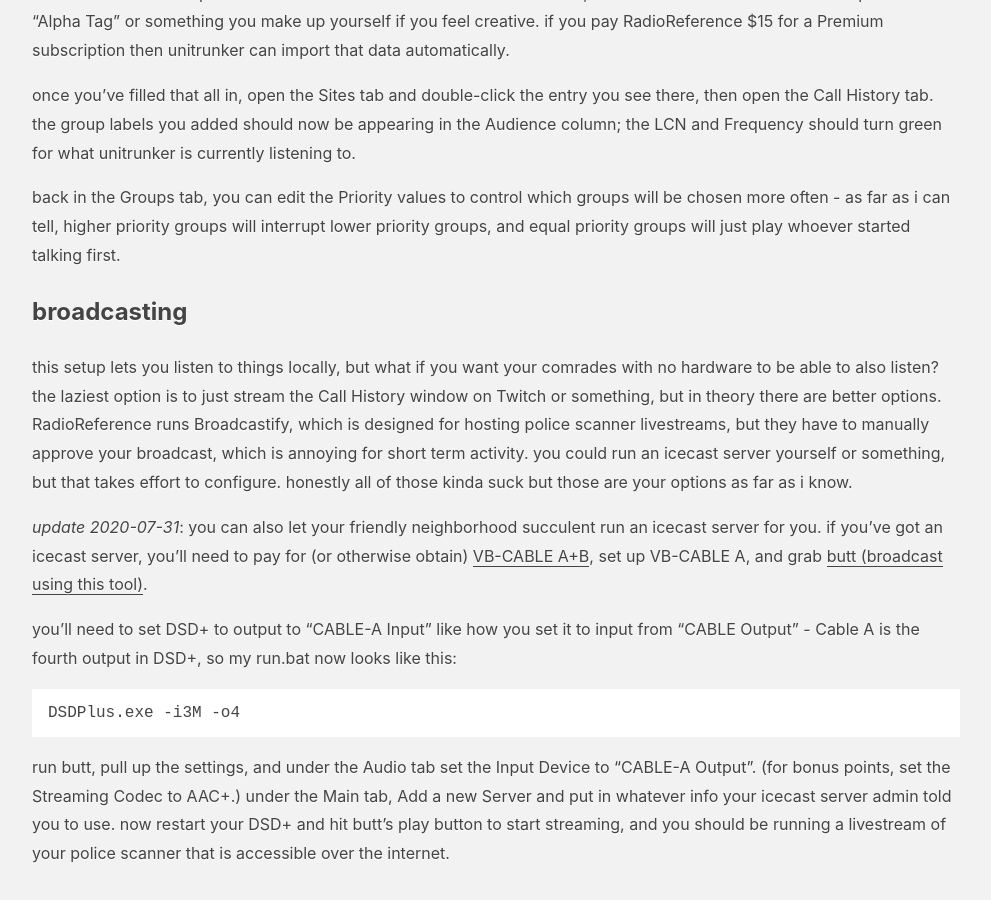
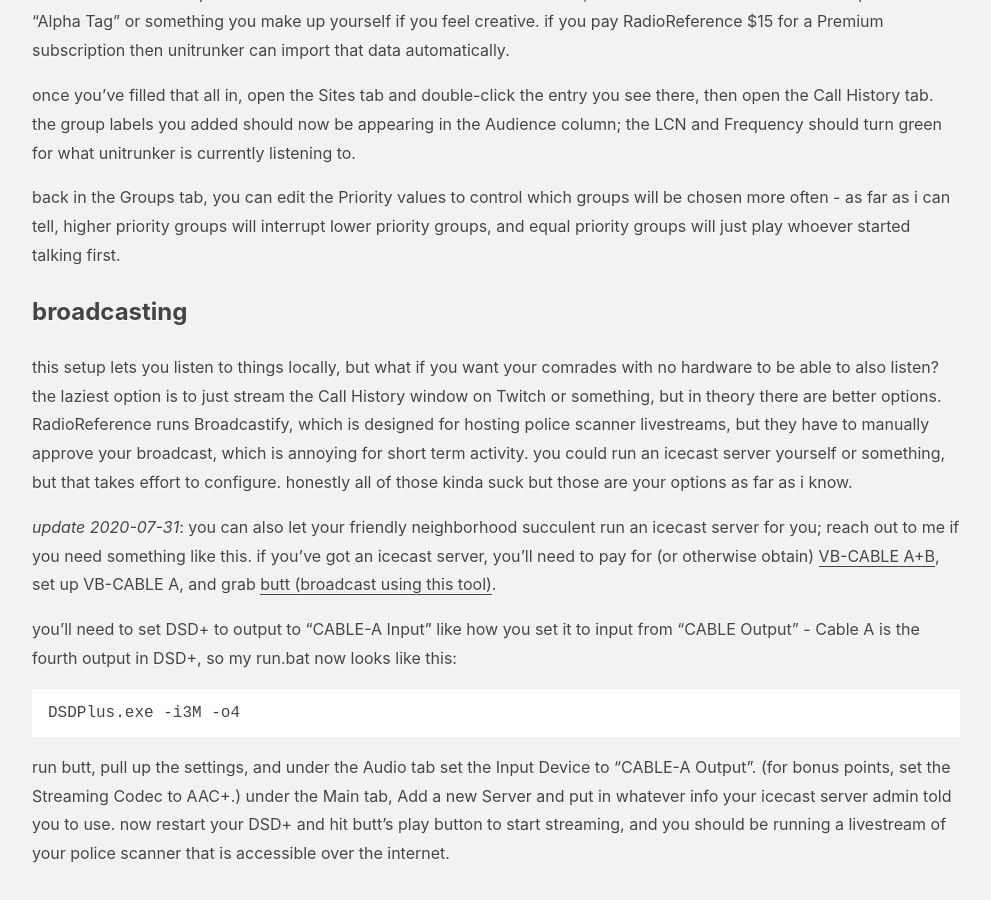
Before and after one commit to boringcactus/boringcactus.github.io, a Jekyll site: the page built from _posts/2020-06-26-police-scanner-setup.md, in a window 1280 px wide and 900 px high, scrolled down 6412 px. Shown: the whole window, without its empty margins (144-1135 px from the left). Built offline with Jekyll 4.4.1, drawn with Linux system fonts in a browser that asks for light colours.

Commit message:
clarify that i can help w icecast

```diff
--- a/_posts/2020-06-26-police-scanner-setup.md
+++ b/_posts/2020-06-26-police-scanner-setup.md
@@ -186,9 +186,9 @@
 of those kinda suck but those are your options as far as i know.
 
 *update 2020-07-31*: you can also let your friendly neighborhood succulent run
-an icecast server for you. if you've got an icecast server, you'll need to
-pay for (or otherwise obtain) [VB-CABLE A+B][], set up VB-CABLE A, and grab
-[butt (broadcast using this tool)][butt].
+an icecast server for you; reach out to me if you need something like this. if
+you've got an icecast server, you'll need to pay for (or otherwise obtain)
+[VB-CABLE A+B][], set up VB-CABLE A, and grab [butt (broadcast using this tool)][butt].
 
 you'll need to set DSD+ to output to "CABLE-A Input" like how you set it to
 input from "CABLE Output" - Cable A is the fourth output in DSD+, so my run.bat
```
